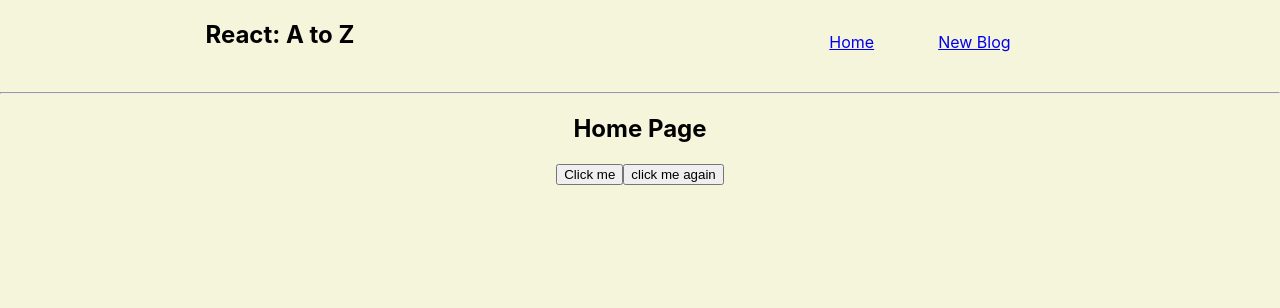
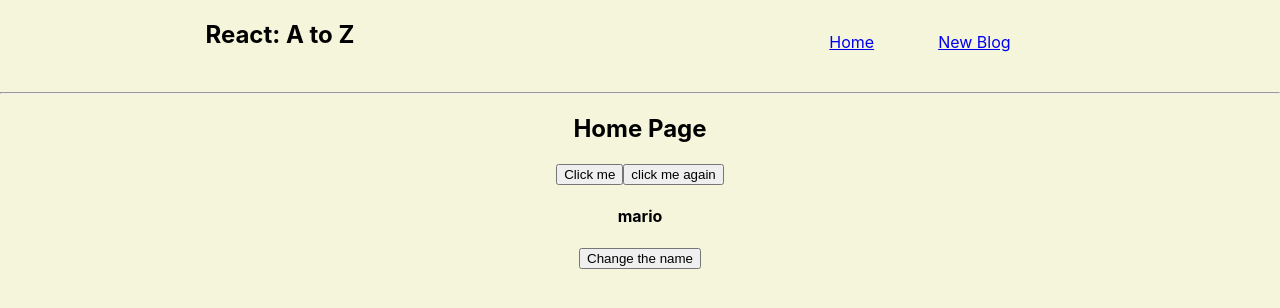
Before and after one commit to banirezaie/advance-react, a React (Create React App) app: page / in a window 1280 px wide. Shown: the top 308 px of the page. Built offline with nearby package versions, Linux system fonts and the light colour scheme.

Commit message:
useState

```diff
--- a/src/App.js
+++ b/src/App.js
@@ -1,6 +1,7 @@
 import './App.css';
 import Navbar from "./Navbar";
 import Home from './Home';
+import State from './State';
 
 function App() {
   return (
@@ -8,6 +9,7 @@ function App() {
     <Navbar />
     <div><hr/></div>
     <Home />
+    <State />
     </div>
   );
 }
--- /dev/null
+++ b/src/State.js
@@ -0,0 +1,16 @@
+import { useState } from 'react'
+
+const State = () => {
+   const [name, setName] = useState('mario')
+
+    return (
+        <div className="state">
+        <h4>{name}</h4>
+            <button onClick={()=>{
+                setName('Luigi')
+            }}>Change the name</button>
+        </div>
+     );
+}
+
+export default State;
```
